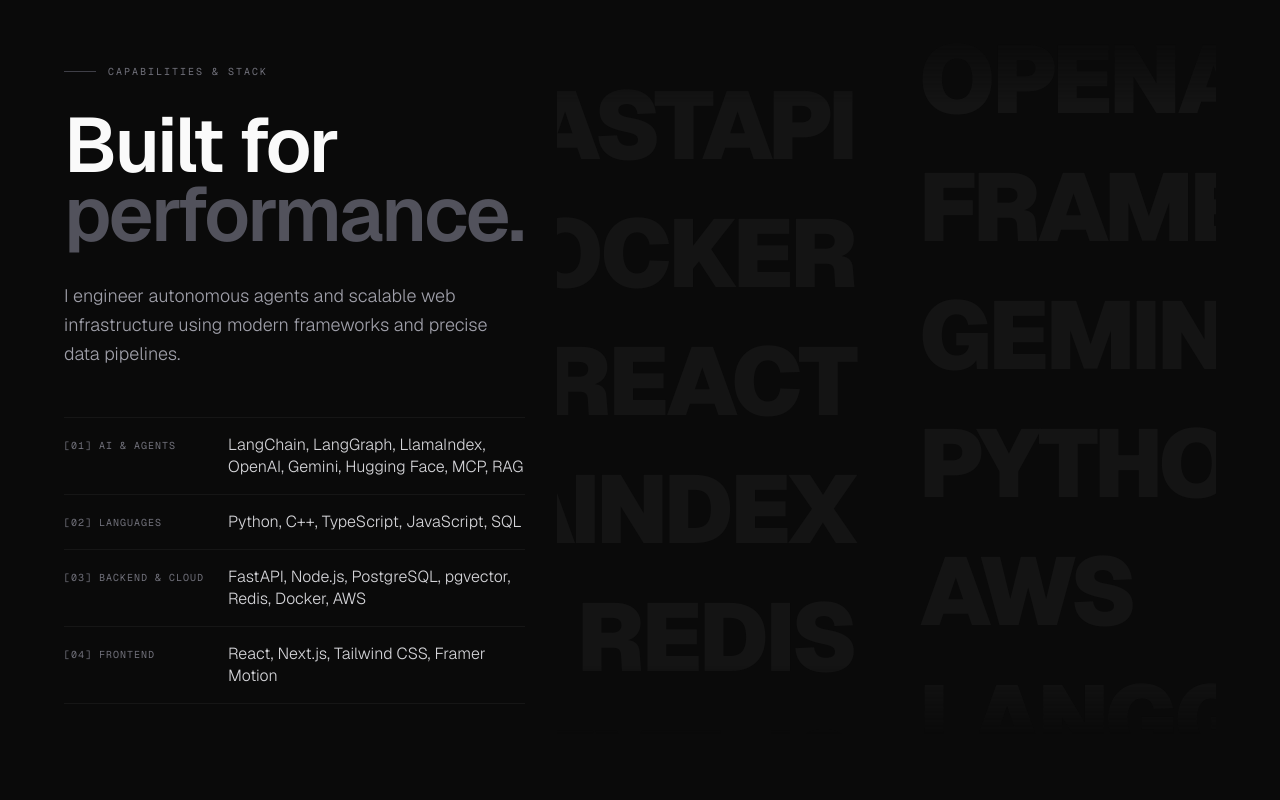
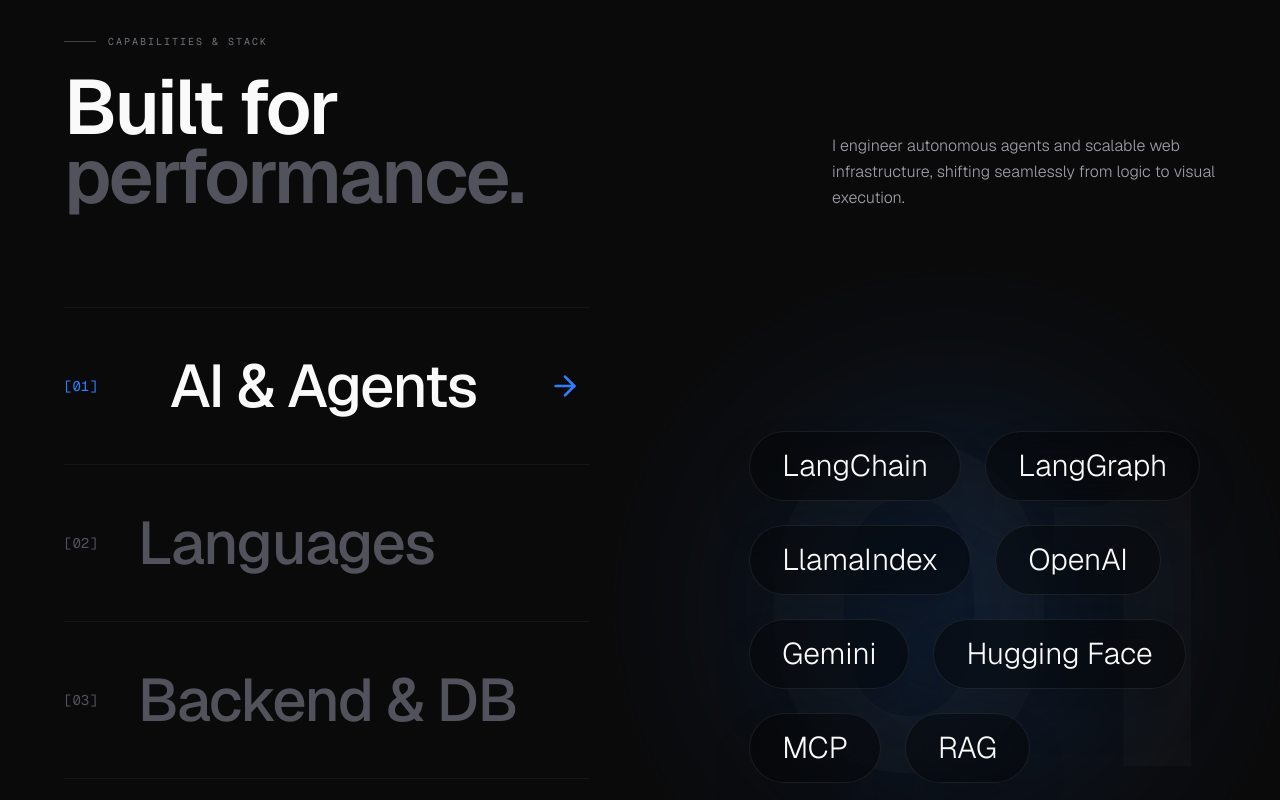
Before and after one commit to namanxdev/Portfolio, a Next.js app: page / in a window 1280 px wide. Shown: the part 4680-5480 px from the top of the page. Built offline with nearby package versions, Linux system fonts and the light colour scheme.

Commit message:
feat: enhance Skills section with new layout and animations; refactor component structure and styling

```diff
--- a/components/sections/Skills.tsx
+++ b/components/sections/Skills.tsx
@@ -1,100 +1,194 @@
 "use client";
 
+import { useState } from "react";
+import { motion, AnimatePresence } from "framer-motion";
 import { BlurFade } from "@/components/ui/blur-fade";
-import { Marquee } from "@/components/ui/marquee";
+import { ArrowRight } from "lucide-react";
 
-const col1 = [
-  "LangChain", "TypeScript", "FastAPI", "Docker", "React", "LlamaIndex", "Redis", "Next.js", "SQL", "pgvector"
-];
-const col2 = [
-  "Python", "AWS", "LangGraph", "Node.js", "C++", "Tailwind", "PostgreSQL", "OpenAI", "Framer", "Gemini"
-];
-
-const capabilities = [
-  { label: "AI & Agents", value: "LangChain, LangGraph, LlamaIndex, OpenAI, Gemini, Hugging Face, MCP, RAG" },
-  { label: "Languages", value: "Python, C++, TypeScript, JavaScript, SQL" },
-  { label: "Backend & Cloud", value: "FastAPI, Node.js, PostgreSQL, pgvector, Redis, Docker, AWS" },
-  { label: "Frontend", value: "React, Next.js, Tailwind CSS, Framer Motion" }
+const skillsData = [
+  {
+    id: "01",
+    category: "AI & Agents",
+    textColor: "text-blue-500",
+    glowColor: "bg-blue-500",
+    items: ["LangChain", "LangGraph", "LlamaIndex", "OpenAI", "Gemini", "Hugging Face", "MCP", "RAG"]
+  },
+  {
+    id: "02",
+    category: "Languages",
+    textColor: "text-purple-500",
+    glowColor: "bg-purple-500",
+    items: ["Python", "C++", "TypeScript", "JavaScript", "SQL"]
+  },
+  {
+    id: "03",
+    category: "Backend & DB",
+    textColor: "text-emerald-500",
+    glowColor: "bg-emerald-500",
+    items: ["FastAPI", "Node.js", "PostgreSQL", "pgvector", "Redis", "Docker", "AWS"]
+  },
+  {
+    id: "04",
+    category: "Frontend",
+    textColor: "text-amber-500",
+    glowColor: "bg-amber-500",
+    items: ["React", "Next.js", "Tailwind CSS", "Framer Motion"]
+  }
 ];
 
 export default function Skills() {
+  const [activeIndex, setActiveIndex] = useState(0);
+
   return (
-    <section id="skills" className="relative bg-[#0A0A0A] py-24 md:py-32 z-20 overflow-hidden">
-
+    <section id="skills" className="relative bg-[#0A0A0A] py-24 md:py-32 z-20 overflow-hidden min-h-screen flex items-center">
       <div className="w-full max-w-[1400px] mx-auto px-6 sm:px-12 lg:px-16 relative z-10">
 
-        {/* Strict 2-Column Grid Layout to prevent any text displacement */}
-        <div className="grid grid-cols-1 lg:grid-cols-12 gap-16 lg:gap-8 items-center h-full min-h-[60vh]">
-
-          {/* LEFT COLUMN: Clean Structural Information */}
-          <div className="lg:col-span-5 flex flex-col justify-center">
+        {/* Section Header */}
         <BlurFade delay={0.1} offset={20}>
-              <div className="flex items-center gap-3 mb-8">
+          <div className="flex flex-col md:flex-row md:items-end justify-between gap-8 mb-16 md:mb-24">
+            <div>
+              <div className="flex items-center gap-3 mb-6">
                 <div className="h-[1px] w-8 bg-zinc-700" />
                 <span className="font-mono text-[10px] tracking-[0.2em] text-zinc-500 uppercase">
                   Capabilities & Stack
                 </span>
               </div>
-
-              <h2 className="text-[clamp(3rem,6vw,5.5rem)] font-semibold tracking-[-0.03em] leading-[0.9] text-[#FAFAFA] mb-8">
+              <h2 className="text-[clamp(3rem,6vw,5.5rem)] font-semibold tracking-[-0.03em] leading-[0.9] text-[#FAFAFA]">
                 Built for <br />
                 <span className="text-zinc-600">performance.</span>
               </h2>
+            </div>
+            <p className="max-w-sm text-zinc-400 font-light leading-relaxed mb-2 md:mb-0">
+              I engineer autonomous agents and scalable web infrastructure, shifting seamlessly from logic to visual execution.
+            </p>
+          </div>
+        </BlurFade>
 
-              <p className="text-lg text-zinc-400 font-light leading-relaxed mb-12 max-w-md">
-                I engineer autonomous agents and scalable web infrastructure using modern frameworks and precise data pipelines.
-              </p>
+        {/* Agency Interactive Split-Showcase Layout */}
+        <div className="flex flex-col lg:flex-row gap-12 lg:gap-24 relative w-full items-start">
 
-              {/* Data Table */}
-              <div className="flex flex-col w-full border-t border-white/[0.05]">
-                {capabilities.map((cap, i) => (
-                  <div key={cap.label} className="group border-b border-white/[0.05] flex flex-col sm:flex-row gap-2 sm:gap-6 py-4 transition-colors hover:bg-white/[0.01]">
-                    <span className="w-[140px] shrink-0 font-mono text-[10px] uppercase text-zinc-500 tracking-widest pt-1">
-                      [0{i + 1}] {cap.label}
+          {/* LEFT: Accordion/Menu Column */}
+          <div className="w-full lg:w-1/2 flex flex-col border-t border-white/[0.05]">
+            {skillsData.map((group, index) => {
+              const isActive = activeIndex === index;
+              return (
+                <div
+                  key={group.id}
+                  onMouseEnter={() => setActiveIndex(index)}
+                  className="group relative flex flex-col py-8 lg:py-12 border-b border-white/[0.05] cursor-pointer"
+                >
+                  <div className="flex items-center justify-between">
+                    <div className="flex items-center gap-6 md:gap-10">
+                      <span className={`font-mono text-sm transition-colors duration-500 ${isActive ? group.textColor : 'text-zinc-600'}`}>
+                        [{group.id}]
                       </span>
-                    <span className="block flex-1 text-sm md:text-base text-zinc-300 font-light leading-snug group-hover:text-white transition-colors duration-300">
-                      {cap.value}
+                      <h3 className={`text-4xl md:text-5xl xl:text-6xl font-medium tracking-tight transition-all duration-500 ease-[cubic-bezier(0.16,1,0.3,1)] ${isActive ? 'text-[#FAFAFA] translate-x-4 md:translate-x-8' : 'text-zinc-600'}`}>
+                        {group.category}
+                      </h3>
+                    </div>
+
+                    {/* Arrow Indicator visible on hover/active */}
+                    <div className="hidden lg:block overflow-hidden relative w-12 h-12">
+                      <motion.div
+                        initial={false}
+                        animate={{ x: isActive ? 0 : -50, opacity: isActive ? 1 : 0 }}
+                        transition={{ duration: 0.5, ease: [0.16,1,0.3,1] }}
+                        className="absolute inset-0 flex items-center justify-center"
+                      >
+                        <ArrowRight className={`size-8 ${group.textColor}`} />
+                      </motion.div>
+                    </div>
+                  </div>
+
+                  {/* Mobile expansion (Stacks show inside the row on smaller screens) */}
+                  <AnimatePresence>
+                    {isActive && (
+                      <motion.div
+                        initial={{ height: 0, opacity: 0 }}
+                        animate={{ height: "auto", opacity: 1 }}
+                        exit={{ height: 0, opacity: 0 }}
+                        transition={{ duration: 0.4, ease: [0.16,1,0.3,1] }}
+                        className="lg:hidden overflow-hidden"
+                      >
+                        <div className="flex flex-wrap gap-3 pt-8 pb-2">
+                          {group.items.map(item => (
+                            <span key={`${group.id}-mob-${item}`} className="px-5 py-2.5 rounded-full border border-white/10 bg-white/5 text-sm font-light text-zinc-200">
+                              {item}
                             </span>
-                  </div>
                           ))}
                         </div>
-            </BlurFade>
+                      </motion.div>
+                    )}
+                  </AnimatePresence>
+                </div>
+              )
+            })}
           </div>
 
-          {/* RIGHT COLUMN: Avant-Garde Text Marquee (Str8fire/Base Create style) */}
-          <div className="lg:col-span-7 h-[500px] md:h-[700px] relative flex justify-center overflow-hidden [mask-image:linear-gradient(to_bottom,transparent,black_10%,black_90%,transparent)]">
+          {/* RIGHT: Massive Desktop Visualizer */}
+          <div className="hidden lg:flex flex-col w-full lg:w-1/2 relative min-h-[500px] xl:min-h-[600px] justify-center items-start pl-8 xl:pl-16">
 
-            <BlurFade delay={0.3} offset={20} className="w-full h-full flex justify-center gap-4 md:gap-8">
+            {/* Dynamic Abstract Glow tied to Active Category */}
+            <div className="absolute inset-0 z-0 flex items-center justify-center opacity-[0.15] pointer-events-none overflow-visible">
+              <AnimatePresence mode="popLayout">
+                <motion.div
+                  key={`bg-${activeIndex}`}
+                  initial={{ opacity: 0, scale: 0.5 }}
+                  animate={{ opacity: 1, scale: 1 }}
+                  exit={{ opacity: 0, scale: 1.5 }}
+                  transition={{ duration: 0.8, ease: "easeOut" }}
+                  className={`w-[400px] h-[400px] rounded-full blur-[100px] ${skillsData[activeIndex].glowColor}`}
+                />
+              </AnimatePresence>
+            </div>
 
-              {/* Marquee Vertical Left */}
-              <Marquee vertical pauseOnHover className="[--duration:40s] [--gap:2rem] overflow-visible w-1/2 items-end pr-4">
-                {col1.map((name) => (
-                  <div
-                    key={`left-${name}`}
-                    className="text-5xl sm:text-6xl md:text-7xl xl:text-8xl font-black uppercase tracking-[-0.04em] text-[#141414] hover:text-blue-500 transition-colors duration-500 text-right cursor-crosshair select-none"
+            {/* Giant Background Number Marker */}
+            <div className="absolute top-1/2 -translate-y-1/2 right-0 z-0 select-none pointer-events-none">
+              <AnimatePresence mode="popLayout">
+                <motion.div
+                  key={`num-${activeIndex}`}
+                  initial={{ opacity: 0, y: 100 }}
+                  animate={{ opacity: 1, y: 0 }}
+                  exit={{ opacity: 0, y: -100 }}
+                  transition={{ duration: 0.6, ease: [0.16,1,0.3,1] }}
+                  className="text-[20rem] xl:text-[28rem] font-bold leading-none text-white/[0.02] tracking-tighter"
                 >
-                    {name}
+                  {skillsData[activeIndex].id}
+                </motion.div>
+              </AnimatePresence>
             </div>
+
+            {/* Staggered Entering Badges */}
+            <div className="relative z-10 w-full">
+              <AnimatePresence mode="wait">
+                <motion.div
+                  key={`container-${activeIndex}`}
+                  className="flex flex-wrap gap-4 xl:gap-6 items-start justify-start"
+                >
+                  {skillsData[activeIndex].items.map((item, i) => (
+                    <motion.div
+                      key={`badge-${activeIndex}-${item}`}
+                      initial={{ opacity: 0, scale: 0.8, y: 40 }}
+                      animate={{ opacity: 1, scale: 1, y: 0 }}
+                      exit={{ opacity: 0, scale: 0.8, y: -20 }}
+                      transition={{
+                        delay: i * 0.04,
+                        duration: 0.5,
+                        ease: [0.16,1,0.3,1]
+                      }}
+                      className="px-6 py-3 xl:px-8 xl:py-4 rounded-full border border-white/[0.08] bg-black/40 backdrop-blur-xl text-xl xl:text-3xl font-light text-[#FAFAFA] shadow-2xl"
+                    >
+                      {item}
+                    </motion.div>
                   ))}
-              </Marquee>
-
-              {/* Marquee Vertical Right (Reverse) */}
-              <Marquee vertical pauseOnHover reverse className="[--duration:35s] [--gap:2rem] overflow-visible w-1/2 items-start pt-32 pl-4">
-                {col2.map((name) => (
-                  <div
-                    key={`right-${name}`}
-                    className="text-5xl sm:text-6xl md:text-7xl xl:text-8xl font-black uppercase tracking-[-0.04em] text-[#141414] hover:text-emerald-500 transition-colors duration-500 text-left cursor-crosshair select-none"
-                  >
-                    {name}
+                </motion.div>
+              </AnimatePresence>
             </div>
-                ))}
-              </Marquee>
-
-            </BlurFade>
 
           </div>
 
         </div>
+
       </div>
     </section>
   );
```
Lines whose indentation alone changed are shown as unchanged.
